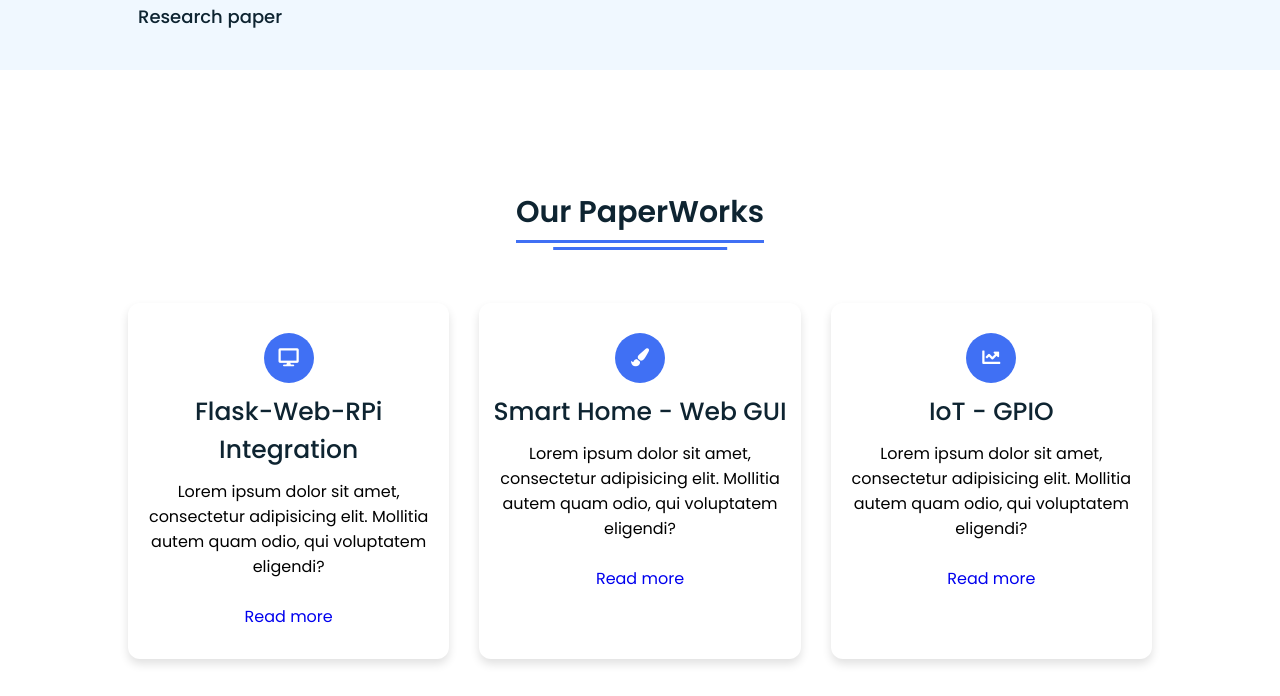
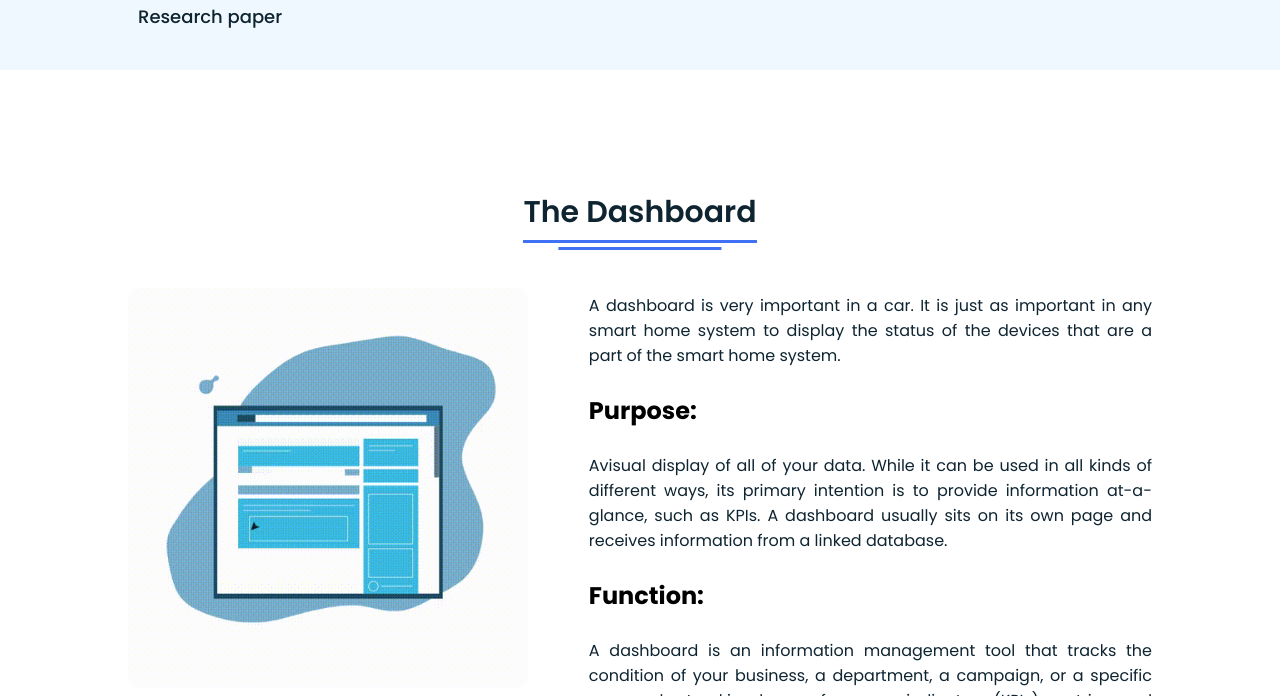
Before and after one commit to iamevs/Tech-Savvy-Home, a plain HTML site: page index.html in a window 1280 px wide. Shown: the part 2750-3446 px from the top of the page. Drawn offline with Linux system fonts and the light colour scheme.

Commit message:
Update index.html

```diff
--- a/index.html
+++ b/index.html
@@ -171,7 +171,7 @@ An RTOS, also referred to as a real-time operating system, is a piece of softwar
         </div>
     </section>
 
-    <section class="articles" id="articles">
+    <!--<section class="articles" id="articles">
         <div class="content">
             <div class="title"><span>Our PaperWorks</span></div>
             <div class="boxes">
@@ -237,7 +237,7 @@ An RTOS, also referred to as a real-time operating system, is a piece of softwar
                 </div>
             </div>
         </div>
-    </section>
+    </section>-->
 
 
     <section class="about" id="dashboard">
```
